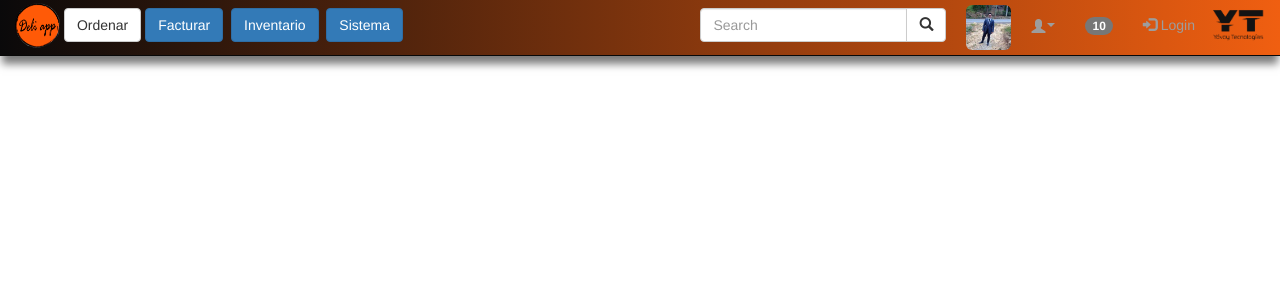
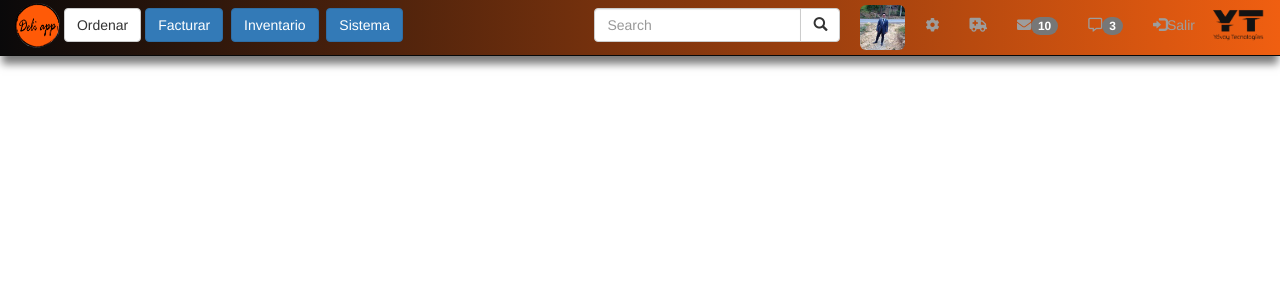
Before and after one commit to GaboQuesada/deliapp, a PHP site: page /views/navbar.php in a window 1280 px wide. Shown: the top 300 px of the page. Run offline with PHP 8.4, Linux system fonts and the light colour scheme; some libraries are stand-ins or nearby versions.

Commit message:
Merge origin/master
Conflicts:
	js/usuarios.js

```diff
--- a/index.php
+++ b/index.php
@@ -10,7 +10,8 @@
         <link rel="stylesheet" href="css/animation.css">
         <script type="text/javascript" src="lib/jquery/jquery-3.2.1.min.js"></script>
         <script type="text/javascript" src="lib/bootstrap-3.3.7-dist/js/bootstrap.min.js"></script>
-        <link rel="stylesheet" href="//maxcdn.bootstrapcdn.com/font-awesome/4.3.0/css/font-awesome.min.css">
+        <link rel="stylesheet" href="https://use.fontawesome.com/releases/v5.0.10/css/all.css" integrity="sha384-+d0P83n9kaQMCwj8F4RJB66tzIwOKmrdb46+porD/OvrJ+37WqIM7UoBtwHO6Nlg" crossorigin="anonymous">
+
     <body>
 
         <div class="main">
--- a/views/navbar.php
+++ b/views/navbar.php
@@ -7,14 +7,11 @@
         <meta name="viewport" content="width=device-width, initial-scale=1">
 
         <link rel="stylesheet" href="../lib/bootstrap-3.3.7-dist/css/bootstrap.min.css" >
-
         <link rel="stylesheet" href="../css/navbar.css">
         <link rel="stylesheet" href="../css/animation.css">
-
         <script type="text/javascript" src="../lib/jquery/jquery-3.2.1.min.js"></script>
         <script type="text/javascript" src="../lib/bootstrap-3.3.7-dist/js/bootstrap.min.js"></script>
-
-
+        <link rel="stylesheet" href="https://use.fontawesome.com/releases/v5.0.10/css/all.css" integrity="sha384-+d0P83n9kaQMCwj8F4RJB66tzIwOKmrdb46+porD/OvrJ+37WqIM7UoBtwHO6Nlg" crossorigin="anonymous">
 
     <body>
 
@@ -46,6 +43,7 @@
                         <li class="active">&numsp;</li>
 
 
+
                     </ul>
 
 
@@ -67,15 +65,19 @@
                             </form>
                         </li>
                         <li><img  src="../img/profil.jpg" width="45" height="45" class="img-rounded profileImage" /></li>
-                        <li class="dropdown"><a class="dropdown-toggle glyphicon glyphicon-user" data-toggle="dropdown" href="#"><span class="caret"></span></a>
+                        <li class="dropdown"><a class="dropdown-toggle fas fa-cog " data-toggle="dropdown" href="#"></a>
                             <ul class="dropdown-menu">
-                                <li><a href="#">Page 1-1</a></li>
-                                <li><a href="#">Page 1-2</a></li>
-                                <li><a href="#">Page 1-3</a></li>
+                                <li><a href="#">Perfil</a></li>
+                                <li><a href="#">Cambiar Contraseña</a></li>
+                                <li class="divider"></li>
+                                <li><a href="#">Reportar Insidencia</a></li>
                             </ul>
                         </li>
-                        <li><a href="#"><span class="badge">10</span></a></li>
-                        <li><a href="#"><span class="glyphicon glyphicon-log-in"></span> Login</a></li>
+
+                        <li><a href="#"><i class="fas fa-ambulance"></i></a></li>
+                        <li><a href="#"><i class="fas fa-envelope"></i><span class="badge">10</span></a></li>
+                         <li><a href="#"><i class="far fa-comment-alt"></i><span class="badge">3</span></a></li>
+                        <li><a href="#"><span class="glyphicon glyphicon-log-in"></span>Salir</a></li>
                         <li><img src="../img/logoyovoy.png" width="55" height="55" class="" /></li>
                     </ul>
                 </div>
```
